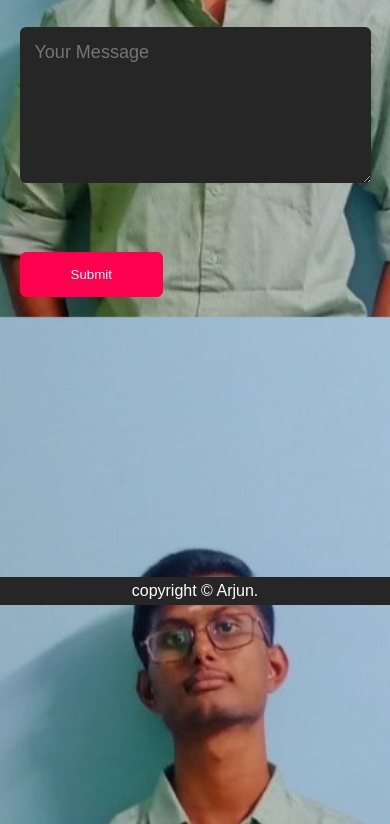
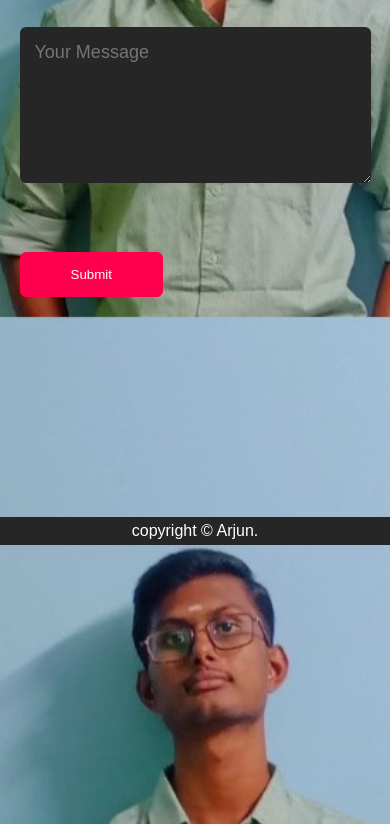
Before and after one commit to Malligarjun30/Portfolio, a plain HTML site: page index.html in a window 390 px wide. Shown: the part 5422-6246 px from the top of the page. Drawn offline with Linux system fonts and the light colour scheme.

Commit message:
Update style.css

```diff
--- a/style.css
+++ b/style.css
@@ -434,7 +434,7 @@ nav .fa-solid{
         flex-basis: 100%;
     }
     .copyright{
-        margin-top:260px;
+        margin-top:200px;
     }
 }
 #msg{
```
